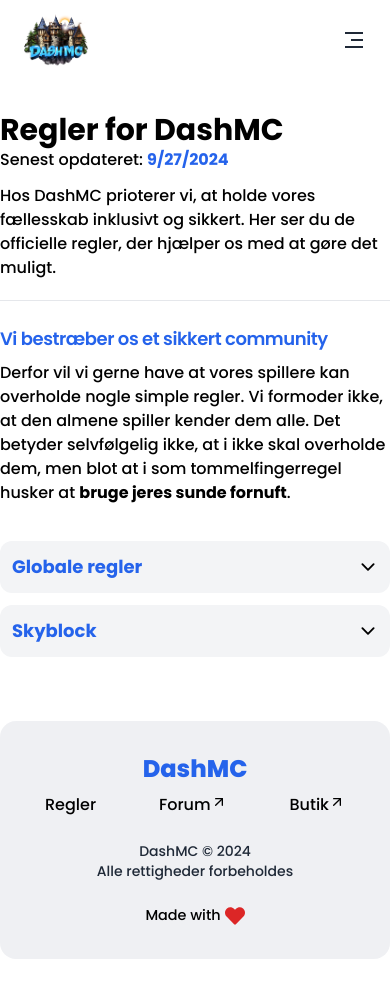
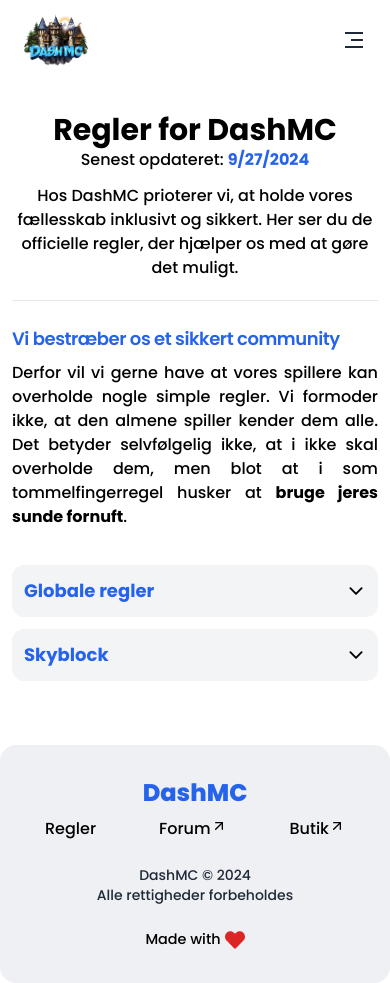
Before and after one commit to Tandhjulet/dashmc, a Next.js app: page /rules in a window 390 px wide. Before the commit the page ends 959 px from the top, so only its background shows below. Built offline with nearby package versions, Linux system fonts and the light colour scheme.

Commit message:
Improved responsiveness on custom MDX components

```diff
--- a/src/app/rules/page.tsx
+++ b/src/app/rules/page.tsx
@@ -25,19 +25,19 @@
 			source.data.description.join(" ") : source.data.description;
 
 	return (
-		<main className="mx-auto max-w-[1200px] pt-28">
-			<h1 className="text-3xl font-bold">{source.data.title}</h1>
-			<h2>
+		<main className="px-3 xl:px-0 md:mx-auto max-w-[1200px] pt-28">
+			<h1 className="text-3xl font-bold text-center sm:text-start">{source.data.title}</h1>
+			<h2 className="text-center sm:text-start">
 				Senest opdateret:{" "}
 				<strong className="text-blue-600">{new Date(source.data.lastUpdated).toLocaleDateString()}</strong>
 			</h2>
-			<p className="mt-3">
+			<p className="mt-3 text-center sm:text-start">
 				{description}
 			</p>
 
 			<hr className="my-6 mt-5" />
 
-			<article className="prose">
+			<article className="prose text-justify sm:text-start">
 				<MDXRemote
 					source={source.content}
 					components={components}
--- a/src/components/mdx/Collapsible.tsx
+++ b/src/components/mdx/Collapsible.tsx
@@ -10,7 +10,7 @@
 	children,
 }: Props) {
 	return (
-		<details className="bg-gray-100 rounded-xl my-3 group select-text">
+		<details className="bg-gray-100 rounded-xl my-3 group select-text text-start">
 			<summary className="list-none inline-flex justify-between items-center w-full cursor-pointer p-3 ">
 				<span className="text-lg font-bold text-blue-600">{title}</span>
 
--- a/src/components/mdx/Headers.tsx
+++ b/src/components/mdx/Headers.tsx
@@ -18,7 +18,10 @@
 	  return React.createElement(
 		`h${level}`,
 		{
-			id: slug
+			id: slug,
+			style: {
+				textAlign: "start"
+			}
 		},
 		[
 		  React.createElement('a', {
```
